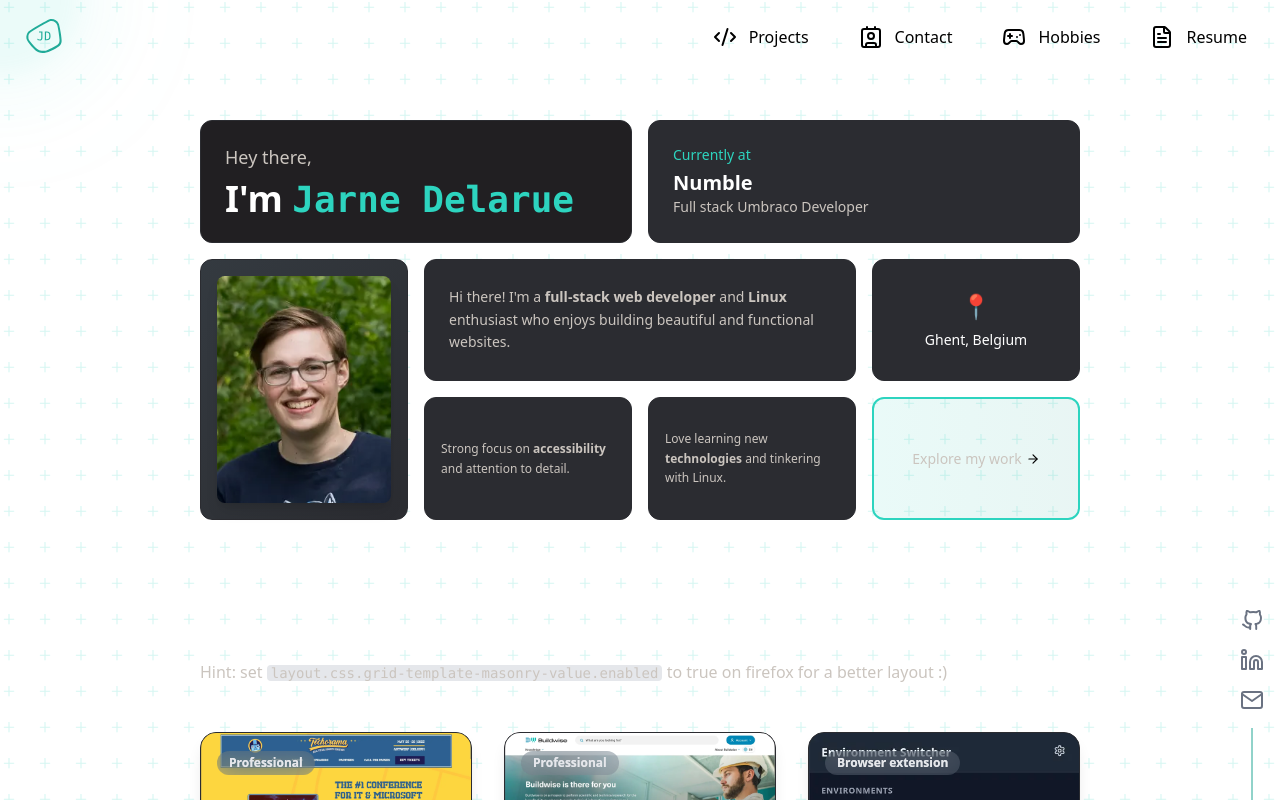
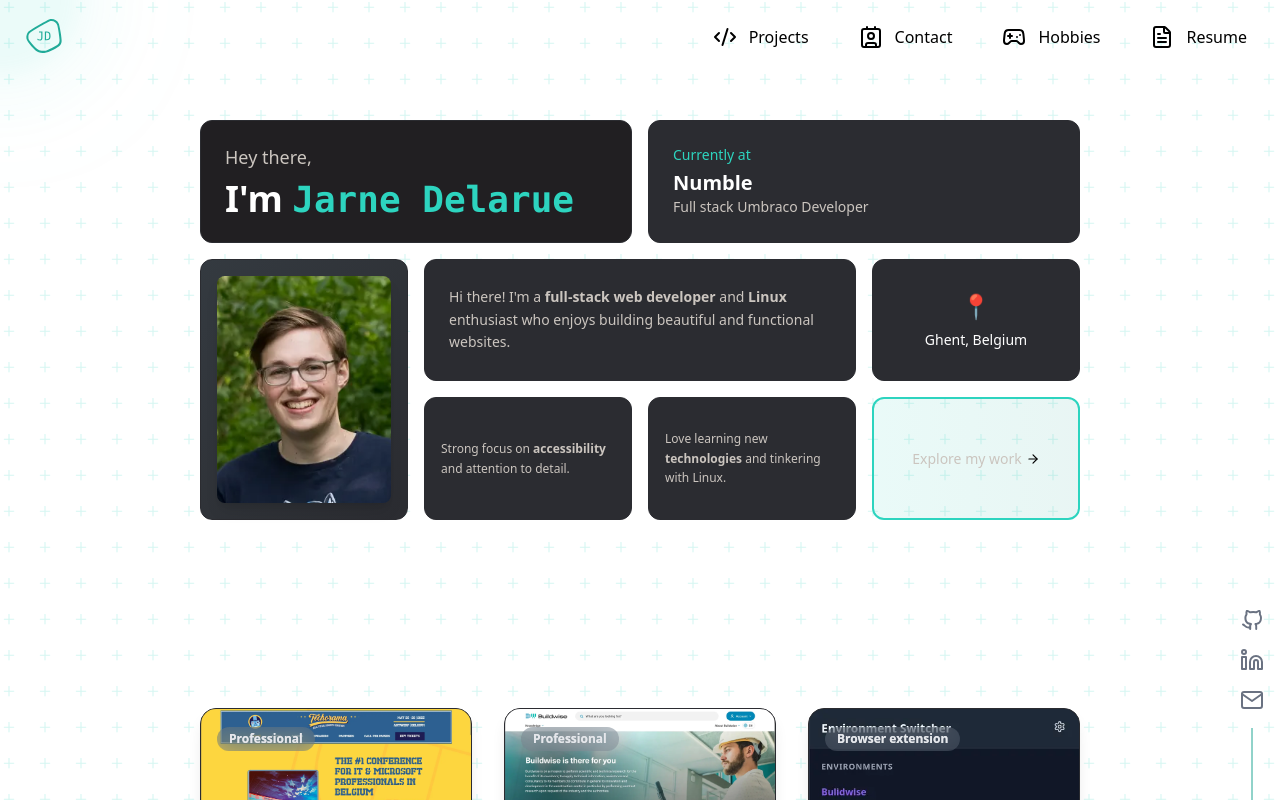
Before and after one commit to JarneDel/frontend-portfolio, a Nuxt app: page / in a window 1280 px wide. Shown: the top 800 px of the page. Built offline with nearby package versions, Linux system fonts and the light colour scheme.

Commit message:
update cv

```diff
--- a/app/components/Section/SectionProjects.vue
+++ b/app/components/Section/SectionProjects.vue
@@ -6,7 +6,7 @@
         enter: { opacity: 1, y: 0 },
         visibleOnce: { opacity: 1, y: 0 },
       }"
-      class="max-w-[30rem] text-3xl font-bold text-white md:mx-auto lg:mx-0 pb-2"
+      class="max-w-[30rem] pb-2 text-3xl font-bold text-white md:mx-auto lg:mx-0"
     >
       Some projects I've built
     </h2>
@@ -17,14 +17,8 @@
         enter: { opacity: 1, y: 0, transition: { delay: 100 } },
         visibleOnce: { opacity: 1, y: 0 },
       }"
-      class="mb-6 text-background-light-500"
-    >
-      Hint: set
-      <code class="px-1 font-mono text-sm bg-gray-200 rounded dark:bg-gray-700"
-        >layout.css.grid-template-masonry-value.enabled</code
-      >
-      to true on firefox for a better layout :)
-    </p>
+      class="text-background-light-500 mb-6"
+    ></p>
     <ProjectsBento />
     <ProjectsOthers />
   </article>
```
Also changed, not shown: 1 other file (tests, documents, lock files or other folders).
